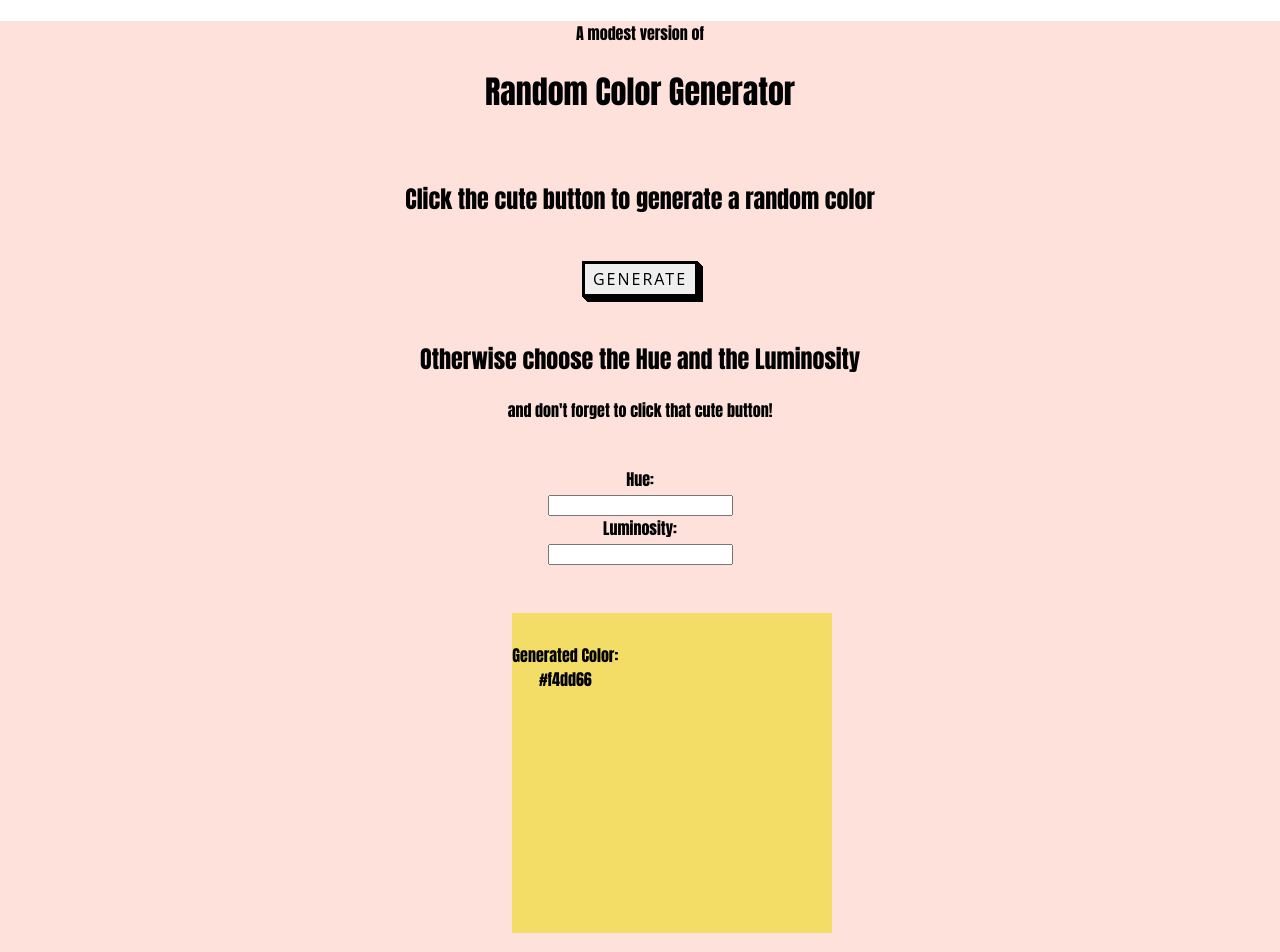
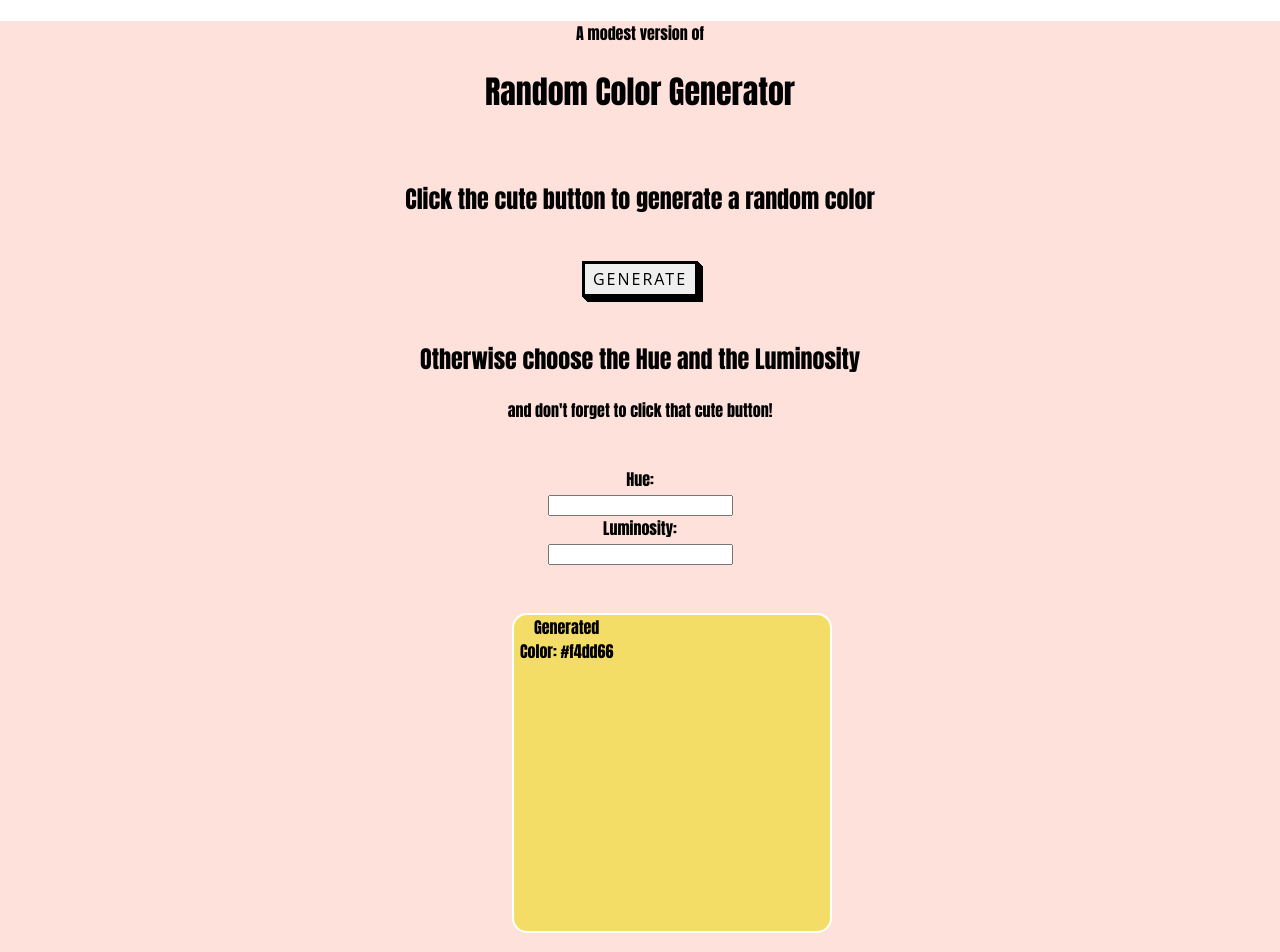
Before and after one commit to ElenaAnnibali/react-random-color-generator, a React (Create React App) app: page / in a window 1280 px wide. Shown: the top 952 px of the page. Built offline with nearby package versions, Linux system fonts and the light colour scheme.

Commit message:
Add more style

```diff
--- a/src/Div.js
+++ b/src/Div.js
@@ -6,12 +6,15 @@ import { useState } from 'react';
 
 const myDivStyle = (generateColor) => css`
   background-color: ${generateColor ? generateColor : null};
-  align-items: center;
+  border-radius: 15px;
+  border: 2px solid white;
   transition-timing-function: cubic-bezier(0, 0, 0.2, 1);
   transition-duration: 1s;
   box-sizing: border-box;
   text-align: center;
   display: grid;
+  text-align: center;
+  justify-items: center;
   grid-template-columns: 1fr 1fr 1fr;
   grid-template-rows: 1fr 1fr 1fr;
   gap: 0px 0px;
@@ -21,6 +24,8 @@ const myDivStyle = (generateColor) => css`
     '. . .';
   width: 20em;
   height: 20em;
+  margin-left: auto;
+  margin-right: auto;
   position: sticky;
   top: 0;
   left: 40%;
```
